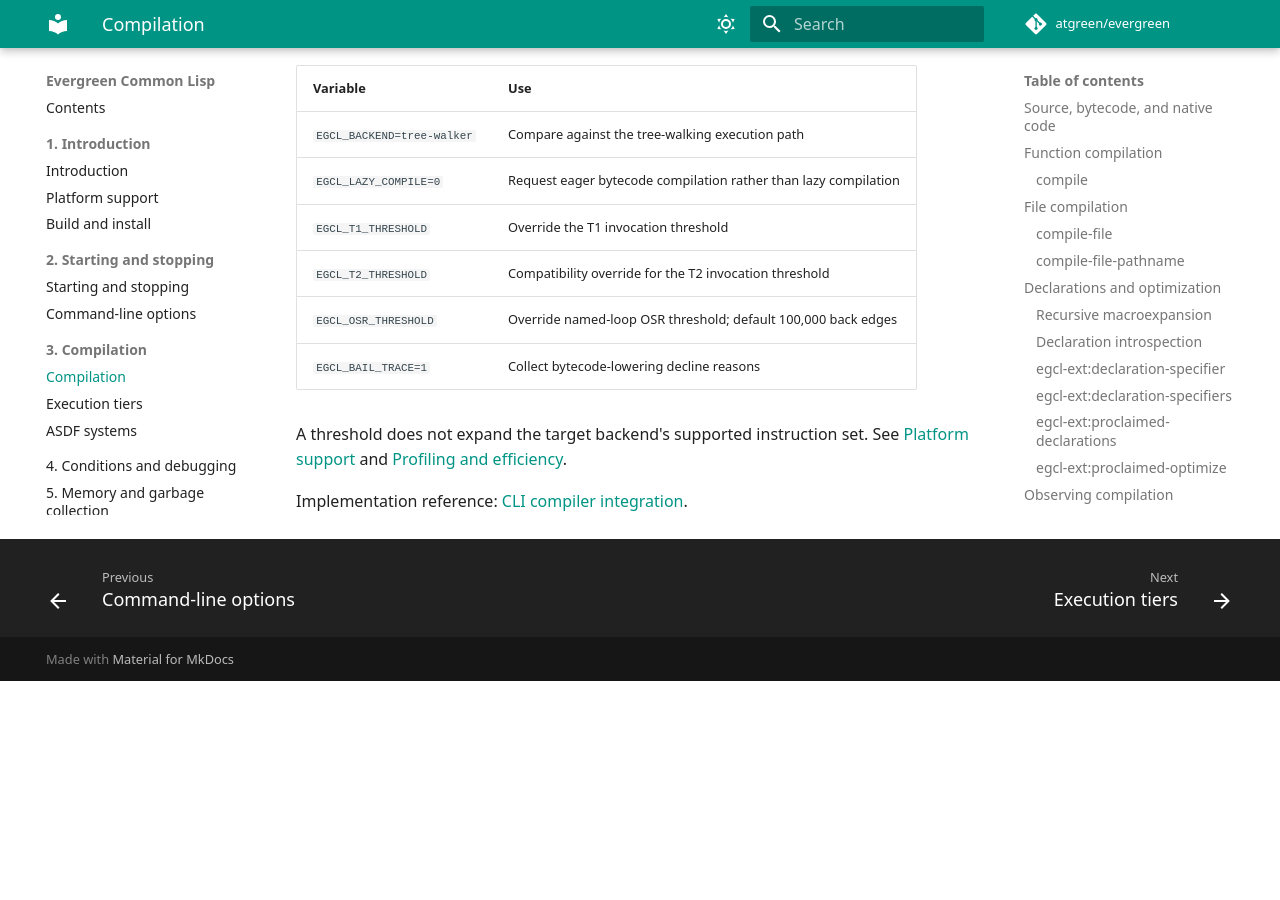
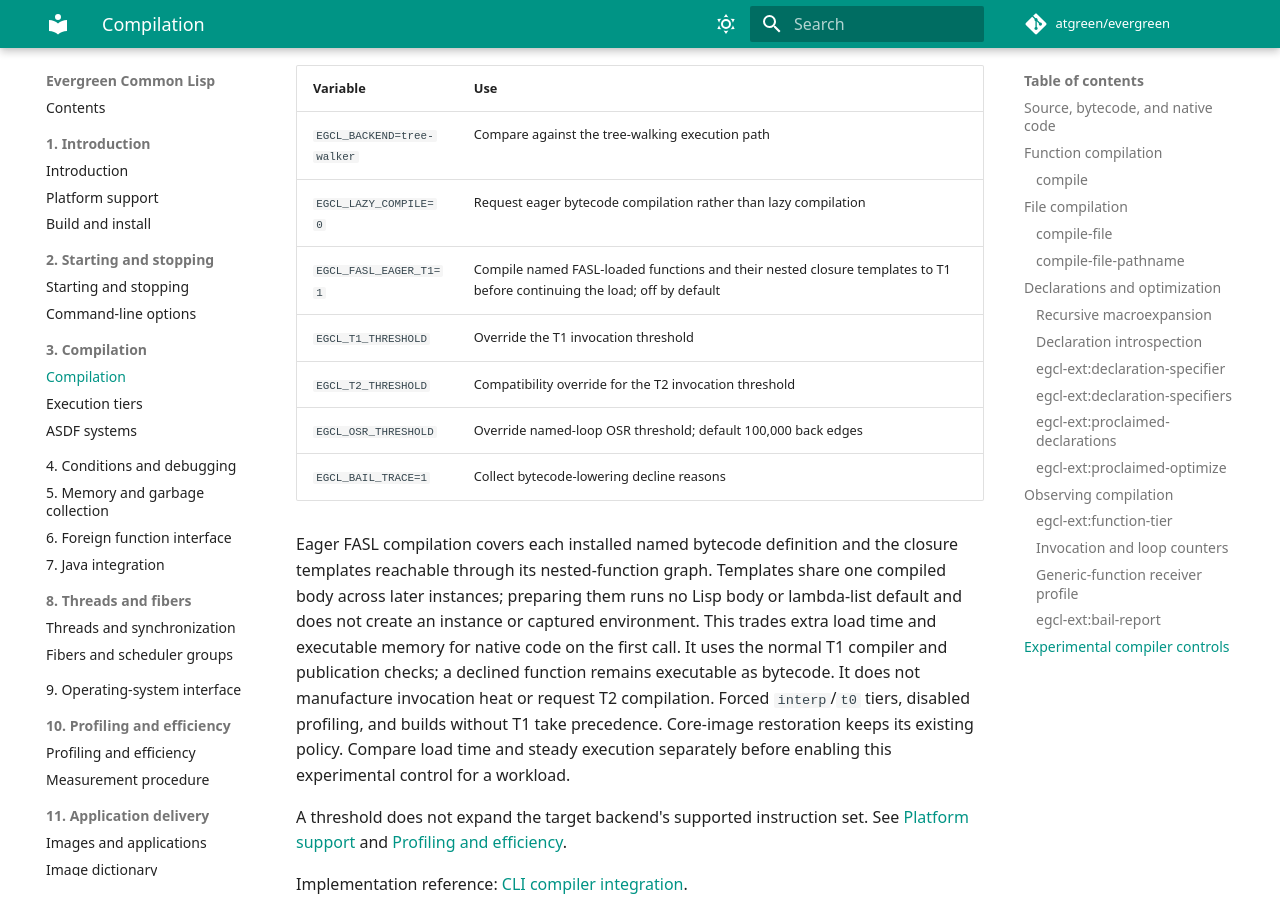
Before and after one commit to atgreen/evergreen, an MkDocs documentation site: the page built from docs/manual/compiler.md, in a window 1280 px wide and 900 px high, scrolled down 6268 px. Built offline with MkDocs 1.6.1 and Material for MkDocs 9.7.7, drawn with Linux system fonts in a browser that asks for light colours; comment, search, counter and statistics services are not loaded; the version menu is left out; before the commit the page ends 6949 px from its top, so only the background shows below that.

Commit message:
Document eager FASL compilation tradeoffs and scope
Explain named-definition and nested-template coverage, cold-tier behavior, unsupported bodies and separate load-time versus execution costs.

Co-Authored-By: Codex <noreply@openai.com>

```diff
--- a/docs/manual/compiler.md
+++ b/docs/manual/compiler.md
@@ -285,10 +285,23 @@ not a portable Common Lisp interface, and many are read once.
 | --- | --- |
 | `EGCL_BACKEND=tree-walker` | Compare against the tree-walking execution path |
 | `EGCL_LAZY_COMPILE=0` | Request eager bytecode compilation rather than lazy compilation |
+| `EGCL_FASL_EAGER_T1=1` | Compile named FASL-loaded functions and their nested closure templates to T1 before continuing the load; off by default |
 | `EGCL_T1_THRESHOLD` | Override the T1 invocation threshold |
 | `EGCL_T2_THRESHOLD` | Compatibility override for the T2 invocation threshold |
 | `EGCL_OSR_THRESHOLD` | Override named-loop OSR threshold; default 100,000 back edges |
 | `EGCL_BAIL_TRACE=1` | Collect bytecode-lowering decline reasons |
+
+Eager FASL compilation covers each installed named bytecode definition and the
+closure templates reachable through its nested-function graph. Templates share
+one compiled body across later instances; preparing them runs no Lisp body or
+lambda-list default and does not create an instance or captured environment.
+This trades extra load time and executable memory for native code on the first
+call. It uses the normal T1 compiler and publication checks; a declined function
+remains executable as bytecode. It does not manufacture
+invocation heat or request T2 compilation. Forced `interp`/`t0` tiers, disabled
+profiling, and builds without T1 take precedence. Core-image restoration keeps
+its existing policy. Compare load time and steady execution separately before
+enabling this experimental control for a workload.
 
 A threshold does not expand the target backend's supported instruction set.
 See [Platform support](user/reference/platforms.md) and
```
